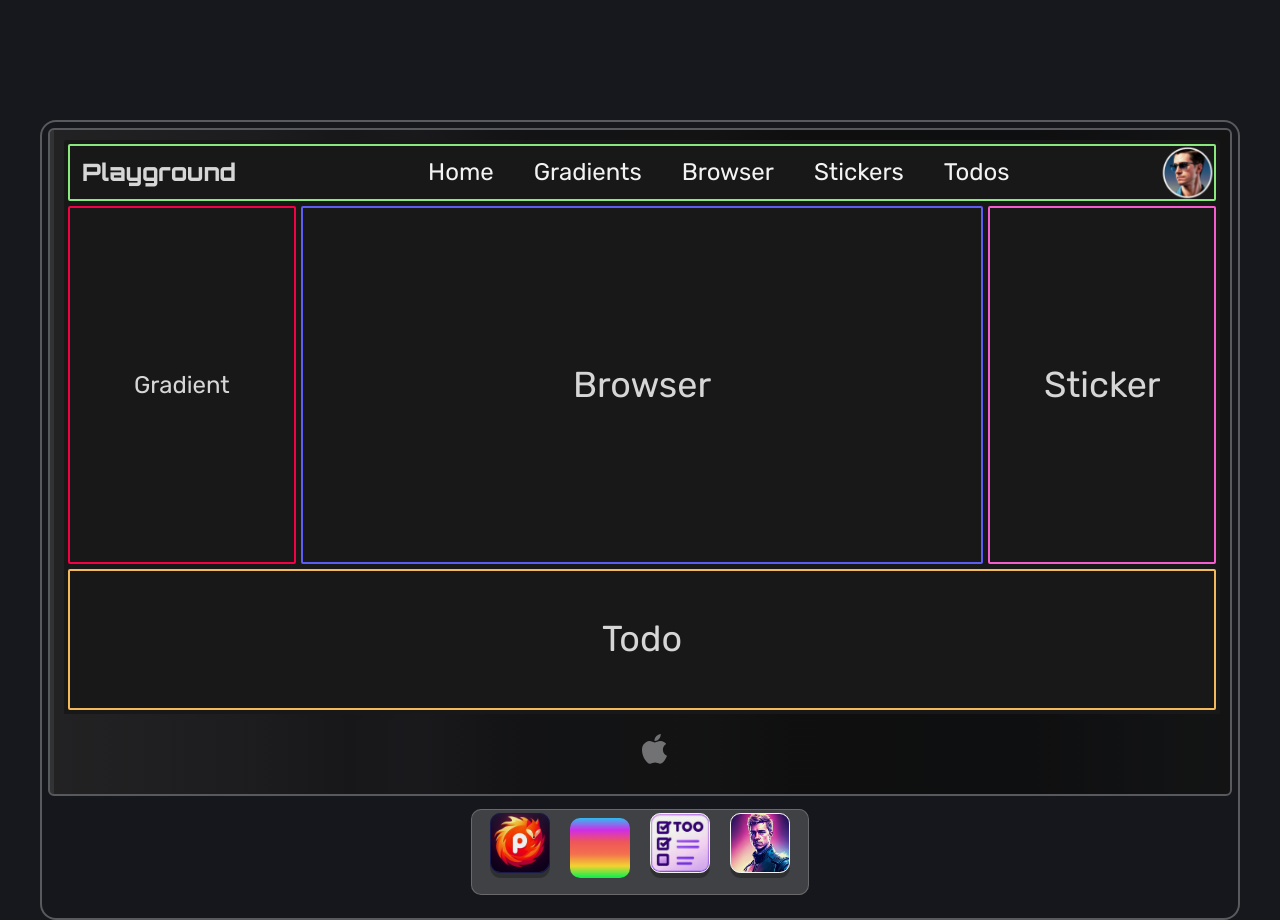
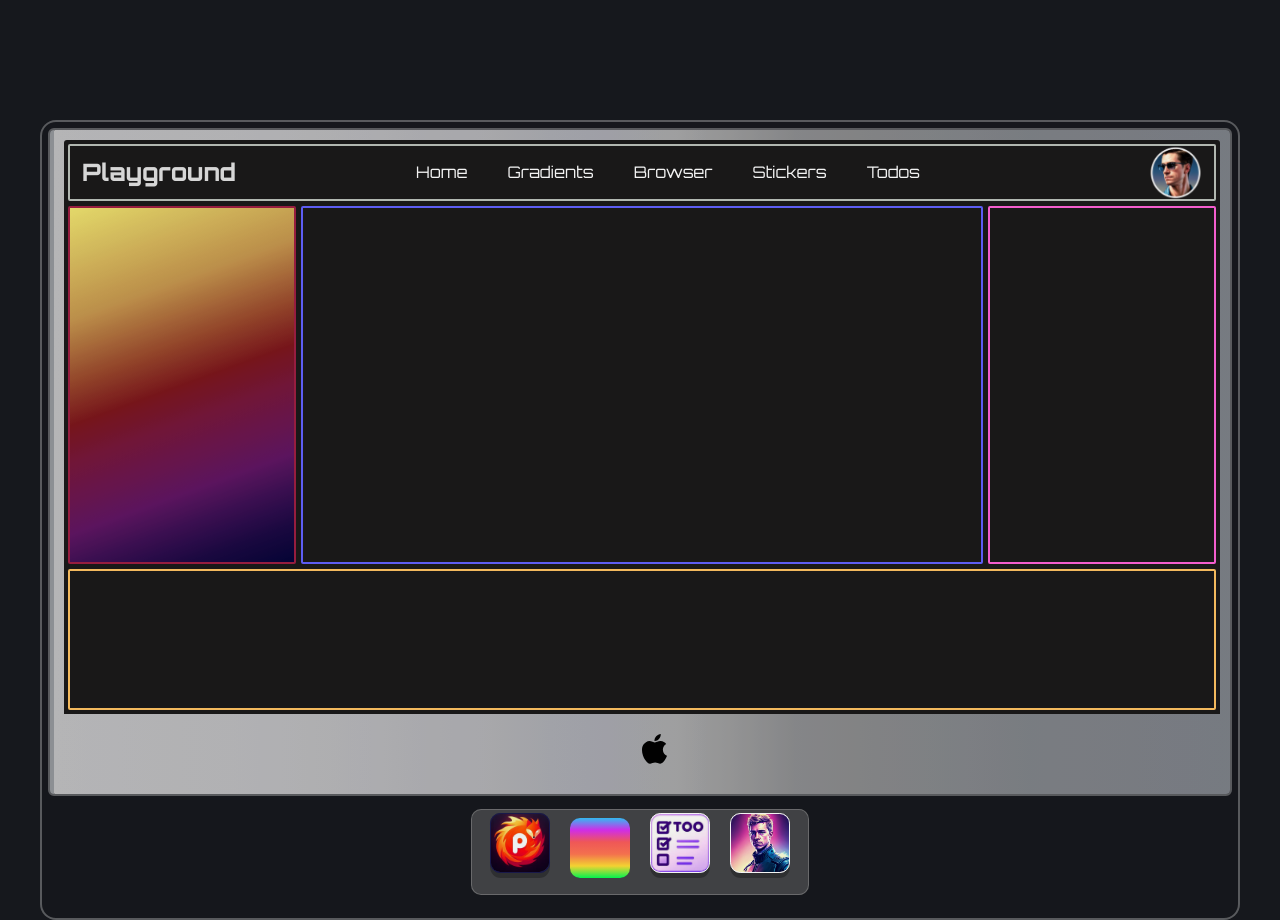
Before and after one commit to philNelson-jpn/phil-nelson-portfolio, a React (Vite) app: page /#/ in a window 1280 px wide. Shown: the part 7420-8340 px from the top of the page. Built offline with nearby package versions, Linux system fonts and the light colour scheme; a web font is replaced by a local one.

Commit message:
update nav text add gradient link

```diff
--- a/src/components/projects/ProjectMac.jsx
+++ b/src/components/projects/ProjectMac.jsx
@@ -30,15 +30,24 @@ export default function Mac() {
 						</PlaygroundNav>
 						<PlaygroundProfilePic>
 							<img
-								src='public/assets/sunglassesPhilSticker.png'
+								src='/assets/sunglassesPhilSticker.png'
 								alt='phil nelson with sunglasses'
 							/>
 						</PlaygroundProfilePic>
 					</ItemOne>
-					<ItemTwo>Gradient</ItemTwo>
-					<ItemThree>Browser</ItemThree>
-					<ItemFour>Sticker</ItemFour>
-					<ItemFive>Todo</ItemFive>
+
+					<ItemTwo>
+						<Link to='gradient-generator' />
+					</ItemTwo>
+					<ItemThree>
+						<Link to='phire-phox' />
+					</ItemThree>
+					<ItemFour>
+						<Link to='sticker-clicker' />
+					</ItemFour>
+					<ItemFive>
+						<Link to='todo-list' />
+					</ItemFive>
 				</Screen>
 				<SVG
 					xmlns='http://www.w3.org/2000/svg'
@@ -84,15 +93,15 @@ const IMac = styled.div`
 		hsl(217deg 6% 8% / 1) 100%
 	);
 	border-radius: 4px;
-	transform: rotateY(0deg);
+	transform: scale(1);
 	transition: transform 600ms ease-in-out, opacity 600ms ease-in-out,
 		border-left 600ms ease-in-out;
 	transform-style: preserve-3d;
-	border-left: 4px solid hsl(217deg 6% 72% / 0.2);
+	border-left: 4px solid hsl(217deg 6% 72% / 0.8);
 
 	${IMacWrapper}:hover & {
-		transform: rotateY(2deg) translateX(1%);
-		border-left: 4px solid hsl(217deg 6% 72% / 1);
+		transform: scale(0.95);
+		border-left: 4px solid hsl(217deg 6% 72% / 0.2);
 	}
 
 	${IMacWrapper} &::before {
@@ -100,7 +109,8 @@ const IMac = styled.div`
 		position: absolute;
 		width: 100%;
 		height: 100%;
-		opacity: 0;
+		opacity: 0.8;
+		border-radius: 1px 4px 4px 1px;
 		transition: opacity 600ms ease-in-out;
 		background-image: linear-gradient(
 			90deg,
@@ -122,7 +132,7 @@ const IMac = styled.div`
 	}
 
 	${IMacWrapper}:hover &::before {
-		opacity: 0.7;
+		opacity: 0;
 	}
 `
 
@@ -157,11 +167,11 @@ const SVG = styled.svg`
 	left: 50%;
 	right: 50%;
 	bottom: 30px;
-	fill: #ffffff6d;
+	fill: black;
 	transition: fill 300ms ease-in-out;
 
 	${IMacWrapper}:hover & {
-		fill: black;
+		fill: #ffffff6d;
 		transition: fill 300ms ease-in-out;
 	}
 `
@@ -176,15 +186,23 @@ const Item = styled.div`
 	justify-content: center;
 	align-items: center;
 	font-size: calc(24 / 16 * 1rem);
+
+	& a {
+		height: 100%;
+		width: 100%;
+	}
 `
 
 const PlaygroundLogo = styled.div`
-	padding-inline-start: 12px;
+	flex: 1;
+	padding-inline: 12px;
 	margin-inline-end: auto;
 	font-family: 'Orbitron', 'Rubik', monospace;
 	font-weight: bold;
 `
 const PlaygroundNav = styled.nav`
+	font-family: 'Orbitron', 'Rubik', monospace;
+
 	& ol {
 		display: flex;
 		gap: 8px;
@@ -194,17 +212,27 @@ const PlaygroundNav = styled.nav`
 	& a {
 		text-decoration: none;
 		color: white;
-		padding: 16px;
+		padding: 6px 16px;
+		font-size: calc(16 / 16 * 1rem);
+		border-radius: 4px;
+
+		transition: background-color 400ms ease-in-out, color 400ms ease-in-out;
 	}
 
 	& a:hover {
-		text-decoration: revert;
+		color: black;
+		background-color: #efefef;
+		transition: background-color 100ms ease-in-out, color 100ms ease-in-out;
 	}
 `
 
 const PlaygroundProfilePic = styled.div`
+	display: flex;
+	flex: 1;
 	height: 100%;
 	margin-inline-start: auto;
+	justify-content: end;
+	padding-inline-end: 12px;
 
 	& img {
 		display: block;
@@ -217,31 +245,43 @@ const ItemOne = styled(Item)`
 	grid-area: playground;
 	display: flex;
 	justify-content: space-between;
-	border-color: hsl(113, 85%, 74%);
-	transition: transform 800ms ease-in-out, background-color 1000ms ease-in-out,
-		color 1000ms ease-in-out;
+	border-color: hsla(113, 5%, 74%);
+	transition: transform 800ms ease-in-out;
 
 	${IMacWrapper}:hover & {
-		transform: translate3D(0px, -10px, 20px);
+		transform: translate3D(0px, -15px, 40px);
 	}
 `
 
 const ItemTwo = styled(Item)`
 	grid-area: gradient;
 	border-color: hsl(343, 100%, 50%);
-	transition: transform 1200ms ease-in-out, background-color 1500ms ease-in-out,
-		color 2000ms ease-in-out;
+	transition: transform 1200ms ease-in-out, filter 1200ms ease-in-out;
+	background-image: linear-gradient(
+		340deg,
+		hsl(240deg 100% 20%) 0%,
+		hsl(260deg 100% 23%) 9%,
+		hsl(279deg 100% 27%) 17%,
+		hsl(298deg 100% 30%) 25%,
+		hsl(318deg 100% 33%) 32%,
+		hsl(337deg 100% 37%) 41%,
+		hsl(357deg 100% 40%) 50%,
+		hsl(16deg 100% 43%) 60%,
+		hsl(36deg 100% 47%) 74%,
+		hsl(55deg 100% 50%) 100%
+	);
+	filter: grayscale(50%);
 
 	${IMacWrapper}:hover & {
-		transform: translate3D(-10px, -10px, 20px);
+		transform: translate3D(-20px, -10px, 40px) rotate(-4deg);
+		filter: grayscale(0%);
 	}
 `
 
 const ItemThree = styled(Item)`
 	grid-area: browser;
 	border-color: hsl(240, 100%, 69%);
-	transition: transform 1500ms ease-in-out, background-color 2000ms ease-in-out,
-		color 2500ms ease-in-out;
+	transition: transform 1500ms ease-in-out;
 	display: flex;
 	flex-direction: column;
 	align-items: center;
@@ -249,15 +289,14 @@ const ItemThree = styled(Item)`
 	font-size: calc(36 / 16 * 1rem);
 
 	${IMacWrapper}:hover & {
-		transform: translate3D(0px, -5px, 60px);
+		transform: translate3D(0px, 20px, 160px);
 	}
 `
 
 const ItemFour = styled(Item)`
 	grid-area: sticker;
 	border-color: hsl(315, 100%, 69%);
-	transition: transform 1500ms ease-in-out, background-color 2000ms ease-in-out,
-		color 2500ms ease-in-out;
+	transition: transform 1500ms ease-in-out;
 	display: flex;
 	flex-direction: column;
 	align-items: center;
@@ -265,15 +304,14 @@ const ItemFour = styled(Item)`
 	font-size: calc(36 / 16 * 1rem);
 
 	${IMacWrapper}:hover & {
-		transform: translate3D(10px, 0px, 40px);
+		transform: translate3D(0px, 10px, 80px) rotate(4deg);
 	}
 `
 
 const ItemFive = styled(Item)`
 	grid-area: todo;
 	border-color: hsl(37, 100%, 69%);
-	transition: transform 1500ms ease-in-out, background-color 2000ms ease-in-out,
-		color 2500ms ease-in-out;
+	transition: transform 1500ms ease-in-out;
 	display: flex;
 	flex-direction: column;
 	align-items: center;
@@ -281,7 +319,6 @@ const ItemFive = styled(Item)`
 	font-size: calc(36 / 16 * 1rem);
 
 	${IMacWrapper}:hover & {
-		transform: translate3D(0px, 20px, 20px);
+		transform: translate3D(0px, 30px, 40px);
 	}
-
 `
```
